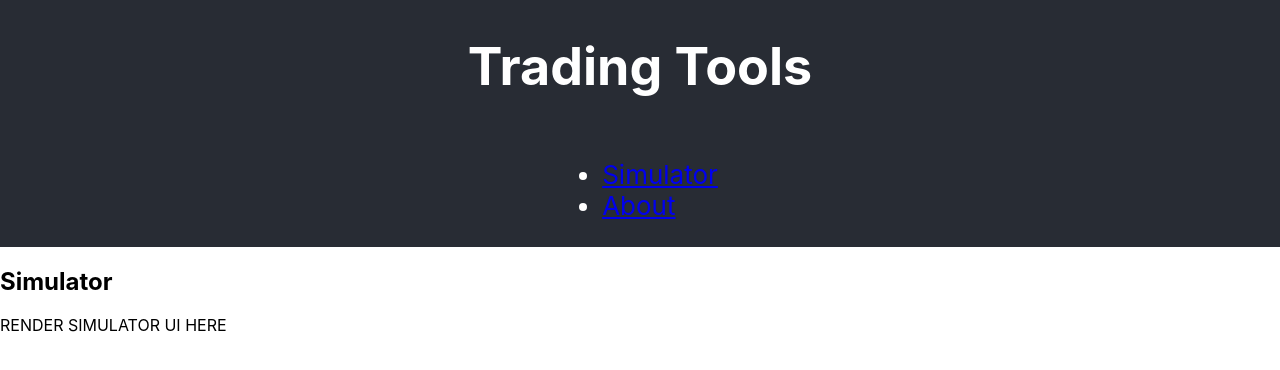
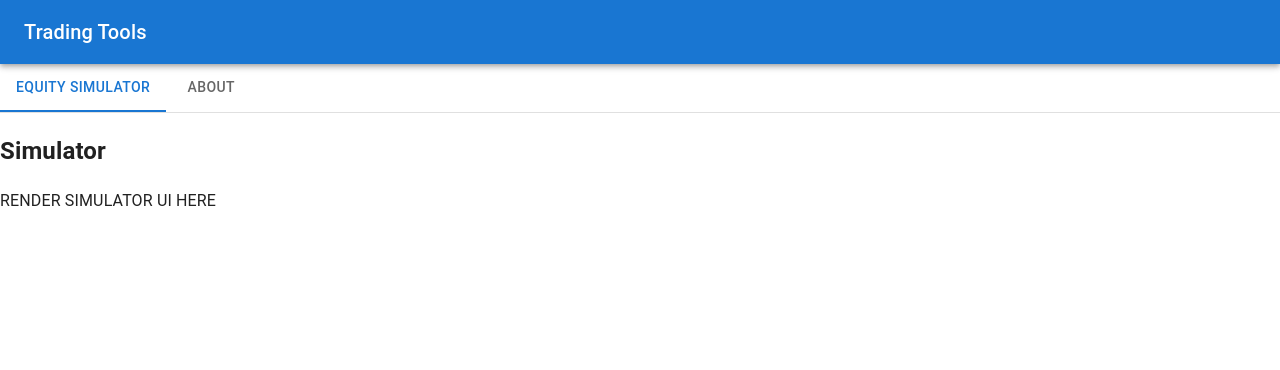
Before and after one commit to steve-king/trading-tools, a React (Create React App) app: page / in a window 1280 px wide. Shown: the top 370 px of the page. Built offline with nearby package versions, Linux system fonts and the light colour scheme.

Commit message:
Added material UI

```diff
--- a/package.json
+++ b/package.json
@@ -3,6 +3,10 @@
   "version": "0.1.0",
   "private": true,
   "dependencies": {
+    "@emotion/react": "^11.9.0",
+    "@emotion/styled": "^11.8.1",
+    "@mui/icons-material": "^5.6.2",
+    "@mui/material": "^5.6.2",
     "@testing-library/jest-dom": "^5.16.4",
     "@testing-library/react": "^13.1.1",
     "@testing-library/user-event": "^13.5.0",
--- a/public/index.html
+++ b/public/index.html
@@ -5,10 +5,7 @@
     <link rel="icon" href="%PUBLIC_URL%/favicon.ico" />
     <meta name="viewport" content="width=device-width, initial-scale=1" />
     <meta name="theme-color" content="#000000" />
-    <meta
-      name="description"
-      content="Web site created using create-react-app"
-    />
+    <meta name="description" content="Web site created using create-react-app" />
     <link rel="apple-touch-icon" href="%PUBLIC_URL%/logo192.png" />
     <!--
       manifest.json provides metadata used when your web app is installed on a
@@ -24,6 +21,12 @@
       work correctly both with client-side routing and a non-root public URL.
       Learn how to configure a non-root public URL by running `npm run build`.
     -->
+    <link rel="preconnect" href="https://fonts.googleapis.com" />
+    <link rel="preconnect" href="https://fonts.gstatic.com" crossorigin />
+    <link
+      href="https://fonts.googleapis.com/css2?family=Noto+Sans+Display:wght@200;400;500&family=Noto+Sans+Mono:wght@100;300;400;500;700;900&display=swap"
+      rel="stylesheet"
+    />
     <title>React App</title>
   </head>
   <body>
--- a/src/app/App.css
+++ b/src/app/App.css
@@ -13,9 +13,8 @@
   }
 } */
 
-.App-header {
+/* .App-header {
   background-color: #282c34;
-  /* min-height: 100vh; */
   display: flex;
   flex-direction: column;
   align-items: center;
@@ -35,4 +34,4 @@
   to {
     transform: rotate(360deg);
   }
-}
+} */
--- a/src/app/App.tsx
+++ b/src/app/App.tsx
@@ -8,10 +8,8 @@ import Nav from 'components/nav'
 function App() {
   return (
     <div className="App">
-      <header className="App-header">
-        <Header />
-        <Nav />
-      </header>
+      <Header />
+      <Nav />
       <main className="App-main">
         <Routes>
           <Route path="/" element={<SimulatorPage />} />
--- a/src/components/header/Header.tsx
+++ b/src/components/header/Header.tsx
@@ -1,5 +1,15 @@
+import { AppBar, Toolbar, Typography } from '@mui/material'
+
 const Header = () => {
-  return <h1>Trading Tools</h1>
+  return (
+    <AppBar position="static">
+      <Toolbar>
+        <Typography variant="h6" component="div" sx={{ flexGrow: 1 }}>
+          Trading Tools
+        </Typography>
+      </Toolbar>
+    </AppBar>
+  )
 }
 
 export default Header
--- a/src/components/nav/Nav.tsx
+++ b/src/components/nav/Nav.tsx
@@ -1,16 +1,18 @@
-import { NavLink } from 'react-router-dom'
+import { NavLink, useLocation } from 'react-router-dom'
+import { Box, Tab, Tabs } from '@mui/material'
 
-const Nav = () => (
-  <nav>
-    <ul>
-      <li>
-        <NavLink to="/">Simulator</NavLink>
-      </li>
-      <li>
-        <NavLink to="/about">About</NavLink>
-      </li>
-    </ul>
-  </nav>
-)
+const Nav = () => {
+  const { pathname } = useLocation()
+  return (
+    <nav>
+      <Box sx={{ borderBottom: 1, borderColor: 'divider' }}>
+        <Tabs value={pathname}>
+          <Tab label="Equity Simulator" component={NavLink} to="/" value="/" />
+          <Tab label="About" component={NavLink} to="/about" value="/about" />
+        </Tabs>
+      </Box>
+    </nav>
+  )
+}
 
 export default Nav
--- a/src/index.css
+++ b/src/index.css
@@ -1,13 +1,15 @@
 body {
-  margin: 0;
-  font-family: -apple-system, BlinkMacSystemFont, 'Segoe UI', 'Roboto', 'Oxygen',
-    'Ubuntu', 'Cantarell', 'Fira Sans', 'Droid Sans', 'Helvetica Neue',
-    sans-serif;
+  /* margin: 0; */
+  /* font-family: -apple-system, BlinkMacSystemFont, 'Segoe UI', 'Roboto', 'Oxygen', 'Ubuntu',
+    'Cantarell', 'Fira Sans', 'Droid Sans', 'Helvetica Neue', sans-serif;
   -webkit-font-smoothing: antialiased;
-  -moz-osx-font-smoothing: grayscale;
+  -moz-osx-font-smoothing: grayscale; */
+
+  /* font-family: 'Noto Sans Display', sans-serif;
+  -webkit-font-smoothing: antialiased;
+  -moz-osx-font-smoothing: grayscale; */
 }
 
 code {
-  font-family: source-code-pro, Menlo, Monaco, Consolas, 'Courier New',
-    monospace;
+  font-family: source-code-pro, Menlo, Monaco, Consolas, 'Courier New', monospace;
 }
--- a/src/index.tsx
+++ b/src/index.tsx
@@ -4,11 +4,13 @@ import './index.css'
 import App from './app'
 import reportWebVitals from './reportWebVitals'
 import { BrowserRouter as Router } from 'react-router-dom'
+import { CssBaseline } from '@mui/material'
 
 const root = ReactDOM.createRoot(document.getElementById('root') as HTMLElement)
 root.render(
   <React.StrictMode>
     <Router>
+      <CssBaseline />
       <App />
     </Router>
   </React.StrictMode>
```
Also changed, not shown: 1 other file (tests, documents, lock files or other folders).
